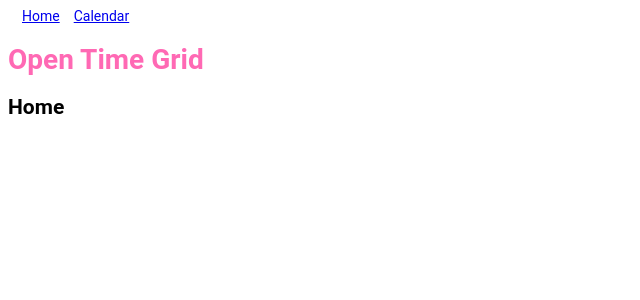
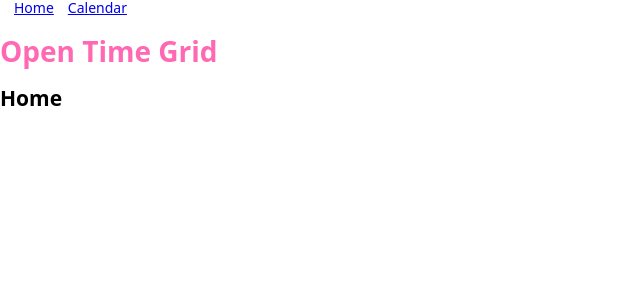
Before and after one commit to knoebber/opentimegrid, a React (Create React App) app in the folder client/: page / in a window 1280 px wide. Shown: the top 300 px of the page, without its empty margins (0-640 px from the left). Built offline with nearby package versions, Linux system fonts and the light colour scheme.

Commit message:
Add modern-normalize.css

```diff
--- a/client/src/index.css
+++ /dev/null
@@ -1,13 +0,0 @@
-body {
-  margin: 0;
-  font-family: -apple-system, BlinkMacSystemFont, 'Segoe UI', 'Roboto', 'Oxygen',
-    'Ubuntu', 'Cantarell', 'Fira Sans', 'Droid Sans', 'Helvetica Neue',
-    sans-serif;
-  -webkit-font-smoothing: antialiased;
-  -moz-osx-font-smoothing: grayscale;
-}
-
-code {
-  font-family: source-code-pro, Menlo, Monaco, Consolas, 'Courier New',
-    monospace;
-}
--- a/client/src/index.jsx
+++ b/client/src/index.jsx
@@ -1,5 +1,6 @@
 import React from 'react';
 import ReactDOM from 'react-dom';
+import './modern-normalize.css';
 import './style.css';
 import Nav from './components/Nav';
 
--- /dev/null
+++ b/client/src/modern-normalize.css
@@ -0,0 +1,298 @@
+/*! modern-normalize v1.1.0 | MIT License | https://github.com/sindresorhus/modern-normalize */
+
+/*
+Document
+========
+*/
+
+/**
+Use a better box model (opinionated).
+*/
+
+*,
+::before,
+::after {
+	box-sizing: border-box;
+}
+
+/**
+Use a more readable tab size (opinionated).
+*/
+
+html {
+	-moz-tab-size: 4;
+	tab-size: 4;
+}
+
+/**
+1. Correct the line height in all browsers.
+2. Prevent adjustments of font size after orientation changes in iOS.
+*/
+
+html {
+	line-height: 1.15; /* 1 */
+	-webkit-text-size-adjust: 100%; /* 2 */
+}
+
+/*
+Sections
+========
+*/
+
+/**
+Remove the margin in all browsers.
+*/
+
+body {
+	margin: 0;
+}
+
+/**
+Improve consistency of default fonts in all browsers. (https://github.com/sindresorhus/modern-normalize/issues/3)
+*/
+
+body {
+	font-family:
+		system-ui,
+		-apple-system, /* Firefox supports this but not yet `system-ui` */
+		'Segoe UI',
+		Roboto,
+		Helvetica,
+		Arial,
+		sans-serif,
+		'Apple Color Emoji',
+		'Segoe UI Emoji';
+}
+
+/*
+Grouping content
+================
+*/
+
+/**
+1. Add the correct height in Firefox.
+2. Correct the inheritance of border color in Firefox. (https://bugzilla.mozilla.org/show_bug.cgi?id=190655)
+*/
+
+hr {
+	height: 0; /* 1 */
+	color: inherit; /* 2 */
+}
+
+/*
+Text-level semantics
+====================
+*/
+
+/**
+Add the correct text decoration in Chrome, Edge, and Safari.
+*/
+
+abbr[title] {
+	text-decoration: underline dotted;
+}
+
+/**
+Add the correct font weight in Edge and Safari.
+*/
+
+b,
+strong {
+	font-weight: bolder;
+}
+
+/**
+1. Improve consistency of default fonts in all browsers. (https://github.com/sindresorhus/modern-normalize/issues/3)
+2. Correct the odd 'em' font sizing in all browsers.
+*/
+
+code,
+kbd,
+samp,
+pre {
+	font-family:
+		ui-monospace,
+		SFMono-Regular,
+		Consolas,
+		'Liberation Mono',
+		Menlo,
+		monospace; /* 1 */
+	font-size: 1em; /* 2 */
+}
+
+/**
+Add the correct font size in all browsers.
+*/
+
+small {
+	font-size: 80%;
+}
+
+/**
+Prevent 'sub' and 'sup' elements from affecting the line height in all browsers.
+*/
+
+sub,
+sup {
+	font-size: 75%;
+	line-height: 0;
+	position: relative;
+	vertical-align: baseline;
+}
+
+sub {
+	bottom: -0.25em;
+}
+
+sup {
+	top: -0.5em;
+}
+
+/*
+Tabular data
+============
+*/
+
+/**
+1. Remove text indentation from table contents in Chrome and Safari. (https://bugs.chromium.org/p/chromium/issues/detail?id=999088, https://bugs.webkit.org/show_bug.cgi?id=201297)
+2. Correct table border color inheritance in all Chrome and Safari. (https://bugs.chromium.org/p/chromium/issues/detail?id=935729, https://bugs.webkit.org/show_bug.cgi?id=195016)
+*/
+
+table {
+	text-indent: 0; /* 1 */
+	border-color: inherit; /* 2 */
+}
+
+/*
+Forms
+=====
+*/
+
+/**
+1. Change the font styles in all browsers.
+2. Remove the margin in Firefox and Safari.
+*/
+
+button,
+input,
+optgroup,
+select,
+textarea {
+	font-family: inherit; /* 1 */
+	font-size: 100%; /* 1 */
+	line-height: 1.15; /* 1 */
+	margin: 0; /* 2 */
+}
+
+/**
+Remove the inheritance of text transform in Edge and Firefox.
+1. Remove the inheritance of text transform in Firefox.
+*/
+
+button,
+select { /* 1 */
+	text-transform: none;
+}
+
+/**
+Correct the inability to style clickable types in iOS and Safari.
+*/
+
+button,
+[type='button'],
+[type='reset'],
+[type='submit'] {
+	-webkit-appearance: button;
+}
+
+/**
+Remove the inner border and padding in Firefox.
+*/
+
+::-moz-focus-inner {
+	border-style: none;
+	padding: 0;
+}
+
+/**
+Restore the focus styles unset by the previous rule.
+*/
+
+:-moz-focusring {
+	outline: 1px dotted ButtonText;
+}
+
+/**
+Remove the additional ':invalid' styles in Firefox.
+See: https://github.com/mozilla/gecko-dev/blob/2f9eacd9d3d995c937b4251a5557d95d494c9be1/layout/style/res/forms.css#L728-L737
+*/
+
+:-moz-ui-invalid {
+	box-shadow: none;
+}
+
+/**
+Remove the padding so developers are not caught out when they zero out 'fieldset' elements in all browsers.
+*/
+
+legend {
+	padding: 0;
+}
+
+/**
+Add the correct vertical alignment in Chrome and Firefox.
+*/
+
+progress {
+	vertical-align: baseline;
+}
+
+/**
+Correct the cursor style of increment and decrement buttons in Safari.
+*/
+
+::-webkit-inner-spin-button,
+::-webkit-outer-spin-button {
+	height: auto;
+}
+
+/**
+1. Correct the odd appearance in Chrome and Safari.
+2. Correct the outline style in Safari.
+*/
+
+[type='search'] {
+	-webkit-appearance: textfield; /* 1 */
+	outline-offset: -2px; /* 2 */
+}
+
+/**
+Remove the inner padding in Chrome and Safari on macOS.
+*/
+
+::-webkit-search-decoration {
+	-webkit-appearance: none;
+}
+
+/**
+1. Correct the inability to style clickable types in iOS and Safari.
+2. Change font properties to 'inherit' in Safari.
+*/
+
+::-webkit-file-upload-button {
+	-webkit-appearance: button; /* 1 */
+	font: inherit; /* 2 */
+}
+
+/*
+Interactive
+===========
+*/
+
+/*
+Add the correct display in Chrome and Safari.
+*/
+
+summary {
+	display: list-item;
+}
```
